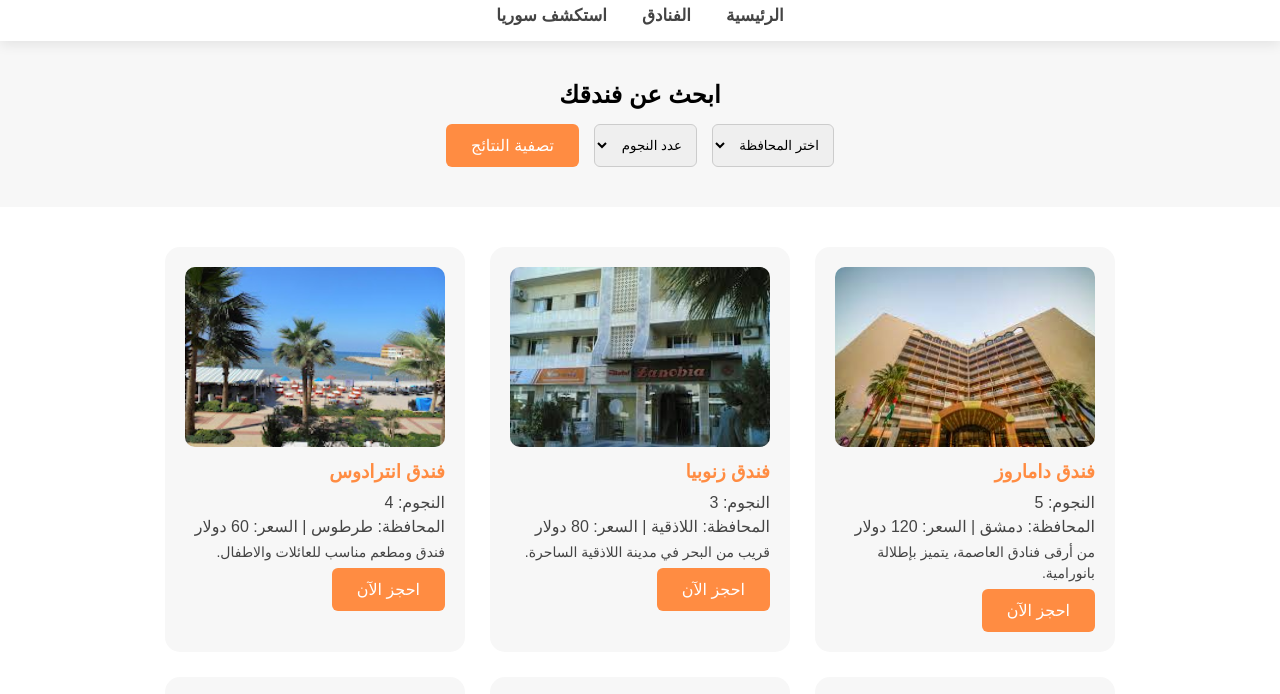
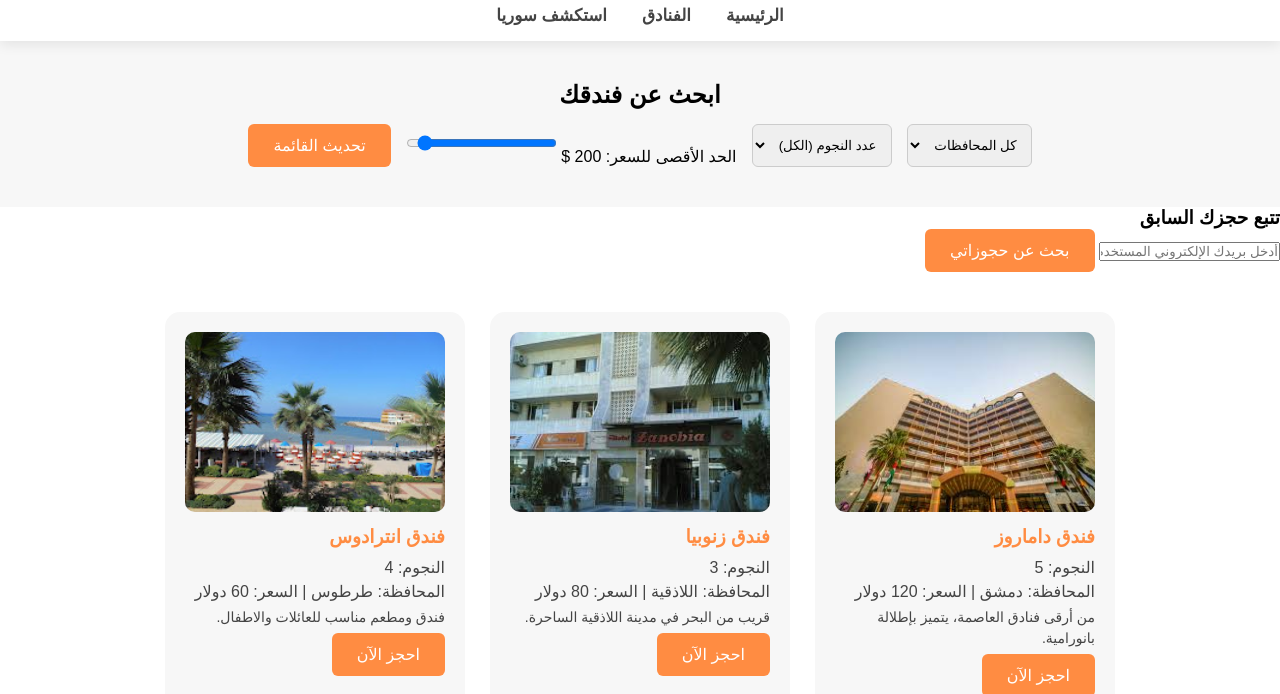
Before and after one commit to basherabd7/syrian-hotels-project1, a website: page hotels.html in a window 1280 px wide. Shown: the part 51-745 px from the top of the page. Drawn offline with Linux system fonts and the light colour scheme; no server answers.

Commit message:
Update hotels.html

```diff
--- a/hotels.html
+++ b/hotels.html
@@ -19,23 +19,37 @@
     <section class="filters">
         <h2>ابحث عن فندقك</h2>
         <div class="filter-container">
-            <select id="filterProvince">
-                <option value="">اختر المحافظة</option>
+            <select id="filterProvince" onchange="filterHotels()">
+                <option value="">كل المحافظات</option>
                 <option value="دمشق">دمشق</option>
                 <option value="اللاذقية">اللاذقية</option>
                 <option value="طرطوس">طرطوس</option>
                 <option value="حلب">حلب</option>
             </select>
 
-            <select id="filterStars">
-                <option value="">عدد النجوم</option>
+            <select id="filterStars" onchange="filterHotels()">
+                <option value="">عدد النجوم (الكل)</option>
                 <option value="3">3 نجوم</option>
                 <option value="4">4 نجوم</option>
                 <option value="5">5 نجوم</option>
             </select>
 
-            <button onclick="filterHotels()" class="btn">تصفية النتائج</button>
+            <div class="price-filter">
+                <label>الحد الأقصى للسعر: <span id="priceValue">200 $</span></label>
+                <input type="range" id="priceRange" min="50" max="200" value="200" oninput="filterHotels()">
+            </div>
+
+            <button onclick="fetchHotels()" class="btn">تحديث القائمة</button>
         </div>
+    </section>
+
+    <section class="tracking-section">
+        <h3>تتبع حجزك السابق</h3>
+        <div class="track-container">
+            <input type="email" id="trackEmail" placeholder="أدخل بريدك الإلكتروني المستخدم في الحجز">
+            <button onclick="trackMyBookings()" class="btn">بحث عن حجوزاتي</button>
+        </div>
+        <div id="trackingResults" class="tracking-results"></div>
     </section>
 
     <section class="hotels-list" id="hotelsList">
@@ -63,13 +77,13 @@
                 <label>سعر الليلة (دولار):</label>
                 <input type="text" id="pricePerNight" readonly>
 
-                <button type="submit" class="btn">تأكيد الحجز</button>
+                <button type="submit" class="btn">تأكيد الحجز الآن</button>
             </form>
         </div>
     </div>
 
     <footer>
-        <p>مشروع طلابي حجز فنادق في سوريا</p>
+        <p>مشروع طلابي - حجز فنادق في سوريا &copy; 2026</p>
     </footer>
 
     <script src="script.js"></script>
```
